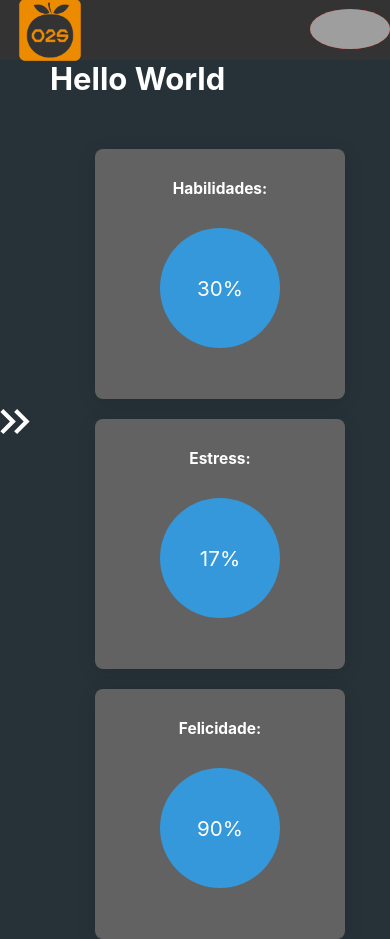
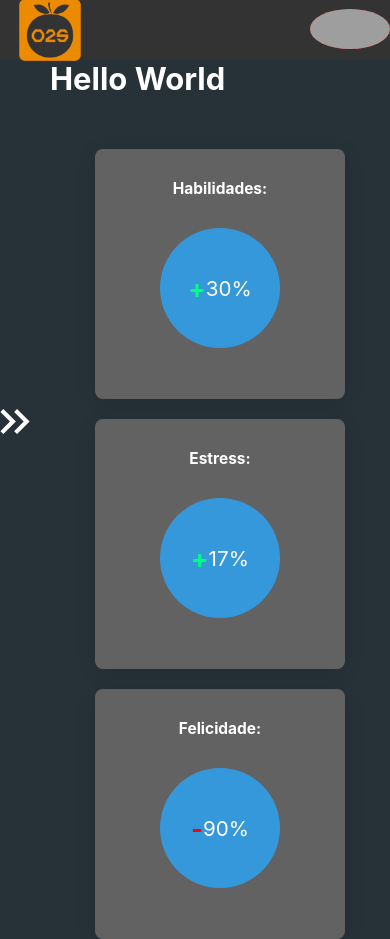
Before and after one commit to PedroMarquesN/compositionpattern, a React (Create React App) app: page / in a window 390 px wide. Built offline with nearby package versions, Linux system fonts and the light colour scheme; grey boxes are pictures that could not be loaded.

Commit message:
Refactor CardContainer component to improve responsiveness and spacing

```diff
--- a/src/components/Card/CardContainer.tsx
+++ b/src/components/Card/CardContainer.tsx
@@ -1,42 +1,15 @@
 import styled from 'styled-components';
 import CountCard from './CountCard';
-
-const Container = styled.div`
-  display: flex;
-  flex-direction: column;
-  justify-content: center;
-  align-items: center;
-  gap: 20px;
-  padding-top: 5rem;
-  margin-right: 100px;
-  width: 100%;
-
-  @media(max-width: 490px){
-    margin-right: 35rem;
-  }
-
-  @media (min-width: 768px) {
-    flex-direction: column;
-  }
-
-  @media (min-width: 1024px) {
-    flex-direction: row;
-  }
-
-`;
-
-const StyledCountCard = styled(CountCard)`
-  width: 100%;
+import { Container, StyledCountCard } from './style';
 
 
-`;
 
 const CardContainer: React.FC = () => {
   return (
     <Container>
-      <StyledCountCard name='Habilidades:' value={30} />
-      <StyledCountCard name='Estress:' value={17} />
-      <StyledCountCard name='Felicidade:' value={90} />
+      <StyledCountCard name='Habilidades:' value={30} animation='+' />
+      <StyledCountCard name='Estress:' value={17} animation='+'/>
+      <StyledCountCard name='Felicidade:' value={90} animation='-'/>
     </Container>
   );
 };
--- a/src/components/Card/CountCard.tsx
+++ b/src/components/Card/CountCard.tsx
@@ -1,20 +1,19 @@
-import React, { useEffect, useState } from 'react';
+import React, { ReactNode, useEffect, useState } from 'react';
 import { motion } from 'framer-motion';
-import styled from 'styled-components';
-import { FiArrowUp, FiArrowDown } from 'react-icons/fi';
-import { Ball, CardContainer, Name } from './style';
+import { Ball, CardContainer, Name, PlusSign } from './style';
 import { ArrowDownIcon, ArrowUpIcon } from 'lucide-react';
 
 interface CountCardProps {
   value: number;
   name: string;
+  animation:string;
 }
 
 
 
 
 
-const CountCard: React.FC<CountCardProps> = ({ value, name }) => {
+const CountCard: React.FC<CountCardProps> = ({ value, name ,animation}) => {
   const [count, setCount] = useState(0);
 
   useEffect(() => {
@@ -46,9 +45,10 @@ const CountCard: React.FC<CountCardProps> = ({ value, name }) => {
         animate={{ scale: 1 }}
         transition={{ duration: 0.5 }}
       >
+        <PlusSign animation={animation}>{animation}</PlusSign>
         {count}%
         {increase && <ArrowUpIcon />}
-        {decrease && <ArrowDownIcon />} {/* Usar a seta para baixo quando há diminuição */}
+        {decrease && <ArrowDownIcon />}
       </Ball>
     </CardContainer>
   );
--- a/src/components/Card/style.ts
+++ b/src/components/Card/style.ts
@@ -1,5 +1,6 @@
 import { FiArrowDown, FiArrowUp } from "react-icons/fi";
 import styled from "styled-components";
+import CountCard from "./CountCard";
 
 export const CardContainer = styled.div`
   display: flex;
@@ -53,3 +54,37 @@ export const ArrowDownIcon = styled(FiArrowDown)`
   position: absolute;
   bottom: -30px;
 `;
+
+export const PlusSign = styled.span<{animation:string}>`
+  color: ${props => props.animation === '+' ? "#00ff7f" : '#ff0000'};
+  font-size: 2.5rem;
+  font-weight: 700;
+`;
+
+export const Container = styled.div`
+  display: flex;
+  flex-direction: column;
+  justify-content: center;
+  align-items: center;
+  gap: 20px;
+  padding-top: 5rem;
+  margin-right: 100px;
+  width: 100%;
+
+  @media(max-width: 490px){
+    margin-right: 35rem;
+  }
+
+  @media (min-width: 768px) {
+    flex-direction: column;
+  }
+
+  @media (min-width: 1024px) {
+    flex-direction: row;
+  }
+
+`;
+
+export const StyledCountCard = styled(CountCard)`
+  width: 100%;
+`;
```
